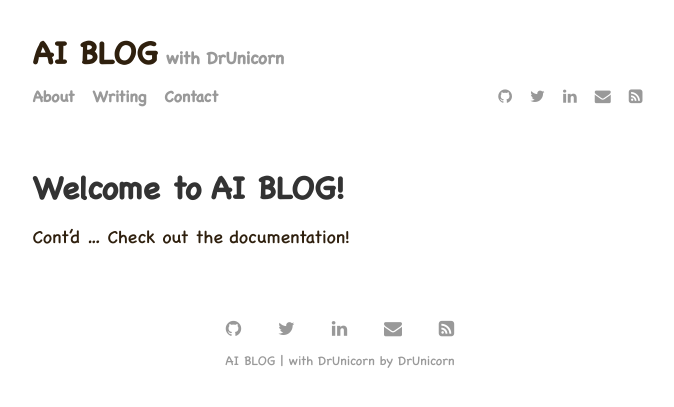
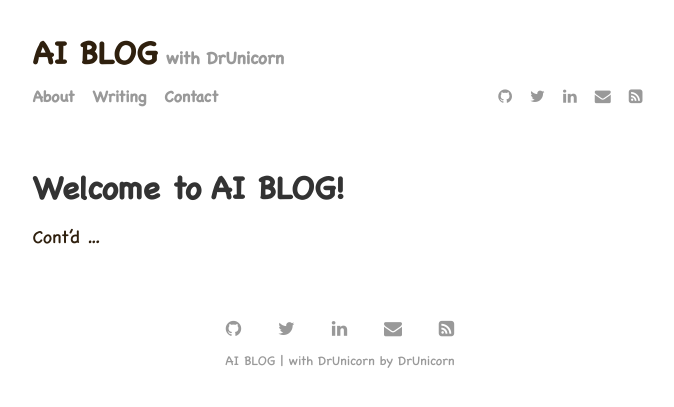
Before and after one commit to DrUnicornIT/AI-Fulzi, a Jekyll site: the page built from menu/about.md, in a window 1280 px wide. Shown: the top 407 px of the page, without its empty margins (300-974 px from the left). Built offline with Jekyll 4.4.1, drawn with Linux system fonts in a browser that asks for light colours.

Commit message:
Fix link course

```diff
--- a/_includes/head.html
+++ b/_includes/head.html
@@ -8,7 +8,6 @@
   </title>
   <meta name="viewport" content="width=device-width, initial-scale=1">
   <meta charset="utf-8">
-  <link rel="icon" type="image/png" sizes="32x32" href="{{ site.github.url }}/assets/img/favicon-32x32.png">
   <link rel="stylesheet" href="{{ site.github.url }}/assets/css/main.css">
   <link rel="stylesheet" href="{{ site.github.url }}/assets/css/syntax.css">
   <!-- Use Atom -->
--- a/menu/about.md
+++ b/menu/about.md
@@ -5,4 +5,3 @@ permalink: /about
 ---
 
 Cont'd ...
-Check out the documentation!
```
